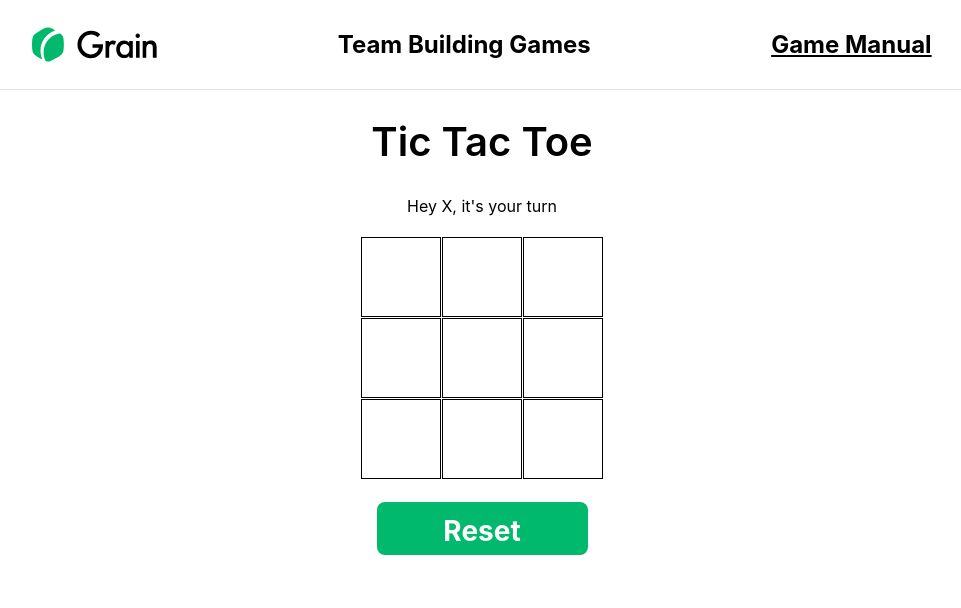
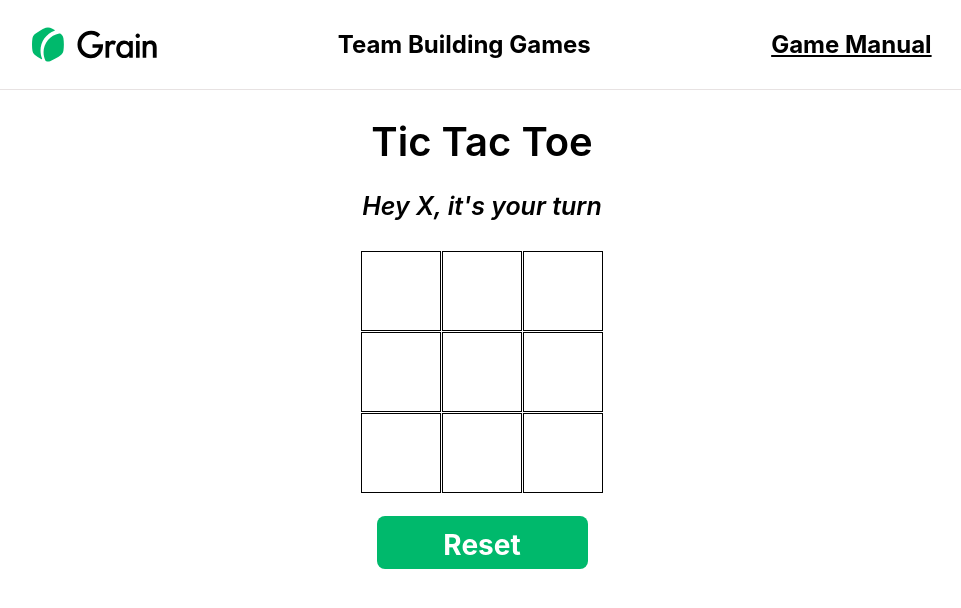
Before and after one commit to saranyavinjarapu/Tic-Tac-Toe, a React (Create React App) app: page / in a window 1280 px wide. Shown: the top 608 px of the page, without its empty margins (158-1119 px from the left). Built offline with nearby package versions, Linux system fonts and the light colour scheme.

Commit message:
added confetti for congratulations message for the winner

```diff
--- a/package.json
+++ b/package.json
@@ -11,6 +11,7 @@
     "@types/react": "^18.0.25",
     "@types/react-dom": "^18.0.9",
     "react": "^17.0.2",
+    "react-confetti": "^6.1.0",
     "react-dom": "^17.0.2",
     "react-scripts": "4.0.3",
     "typescript": "^4.9.3",
--- a/src/components/Game/Game.module.css
+++ b/src/components/Game/Game.module.css
@@ -6,7 +6,7 @@ h1 {
   font-family: "Inter";
   font-size: 40px;
   font-weight: 600;
-  margin-bottom: 30px;
+  margin-bottom: 20px;
 }
 
 .gameContainer {
@@ -45,3 +45,23 @@ h1 {
   border: none;
   margin-top: 30px;
 }
+
+.showPlayerTurn {
+  font-weight: 600;
+  font-family: "Inter";
+  font-size: 25px;
+  font-style: italic;
+}
+
+.gameWinner {
+  background-color: #00b96c;
+  width: 430px;
+  padding: 10px;
+  margin: auto;
+  margin-bottom: 20px;
+  color: #ffffff;
+  font-style: italic;
+  font-weight: bold;
+  font-family: "Inter";
+  font-size: 25px;
+}
--- a/src/components/Game/GameContainer.tsx
+++ b/src/components/Game/GameContainer.tsx
@@ -1,4 +1,5 @@
 import { useState, useEffect, FC } from "react";
+import Confetti from "react-confetti";
 import { GameSquareBlock } from "./GameSquareBlock";
 import { GamePlayerType } from "./types";
 import { calculateWinner } from "./helpers";
@@ -42,10 +43,24 @@ export const GameContainer: FC = () => {
   return (
     <div className={styles.gameMain}>
       <h1>Tic Tac Toe</h1>
-      {!winner && <p>Hey {currentPlayer}, it's your turn</p>}
-      {winner && winner !== "BOTH" && <p>Congratulations {winner}</p>}
+      {!winner && (
+        <p className={styles.showPlayerTurn}>
+          Hey {currentPlayer}, it's your turn
+        </p>
+      )}
+      {winner && winner !== "BOTH" && (
+        <>
+          <p className={styles.gameWinner}>Congratulations {winner}</p>
+          <Confetti numberOfPieces={300} recycle={false} tweenDuration={5000} />
+        </>
+      )}
       {winner && winner === "BOTH" && (
-        <p>Congratulations you're both winners</p>
+        <>
+          <p className={styles.gameWinner}>
+            Congratulations you're both winners
+          </p>
+          <Confetti numberOfPieces={300} recycle={false} tweenDuration={5000} />
+        </>
       )}
       <div className={styles.gameContainer}>
         {Array(9)
```
Also changed, not shown: 2 other files (tests, documents, lock files or other folders).
